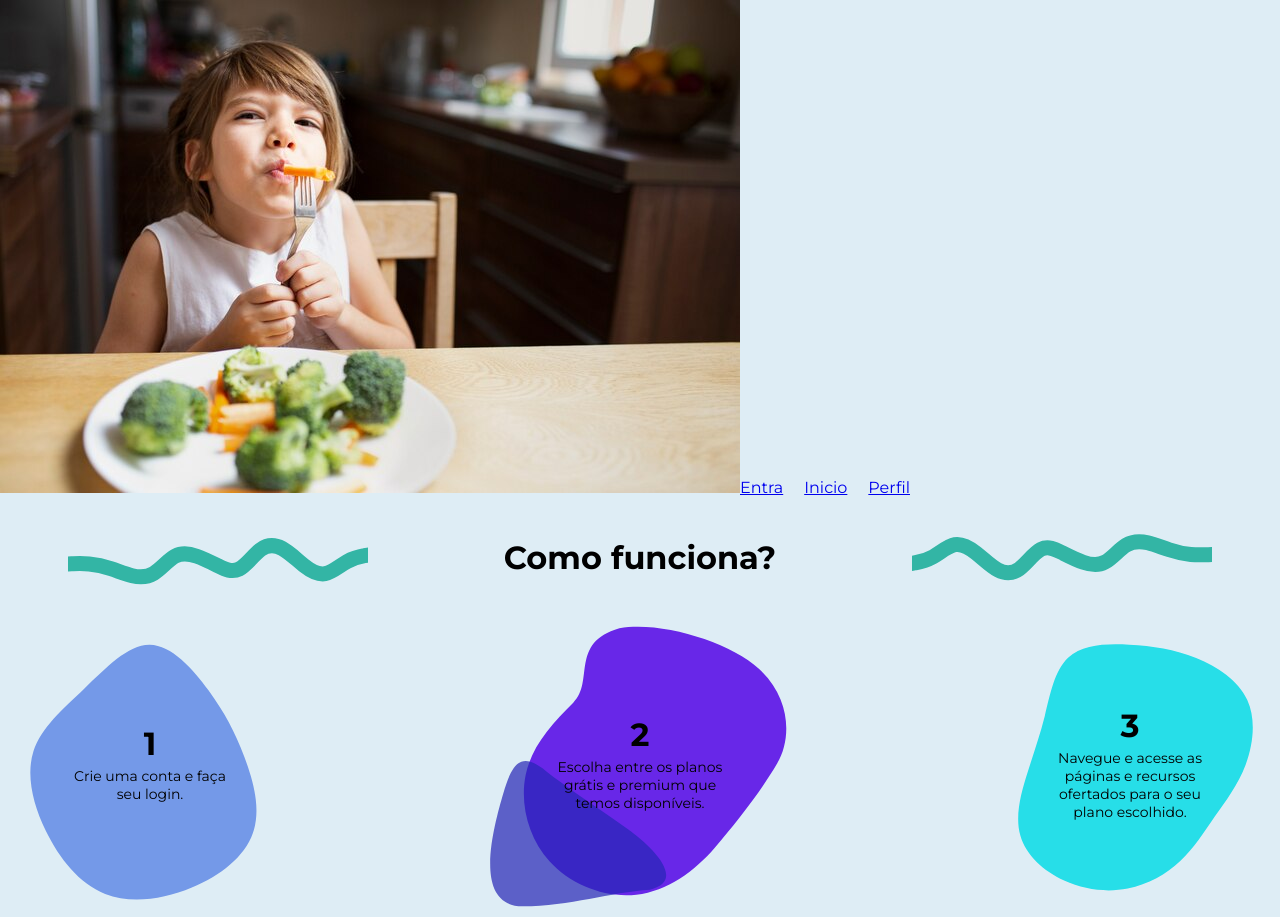
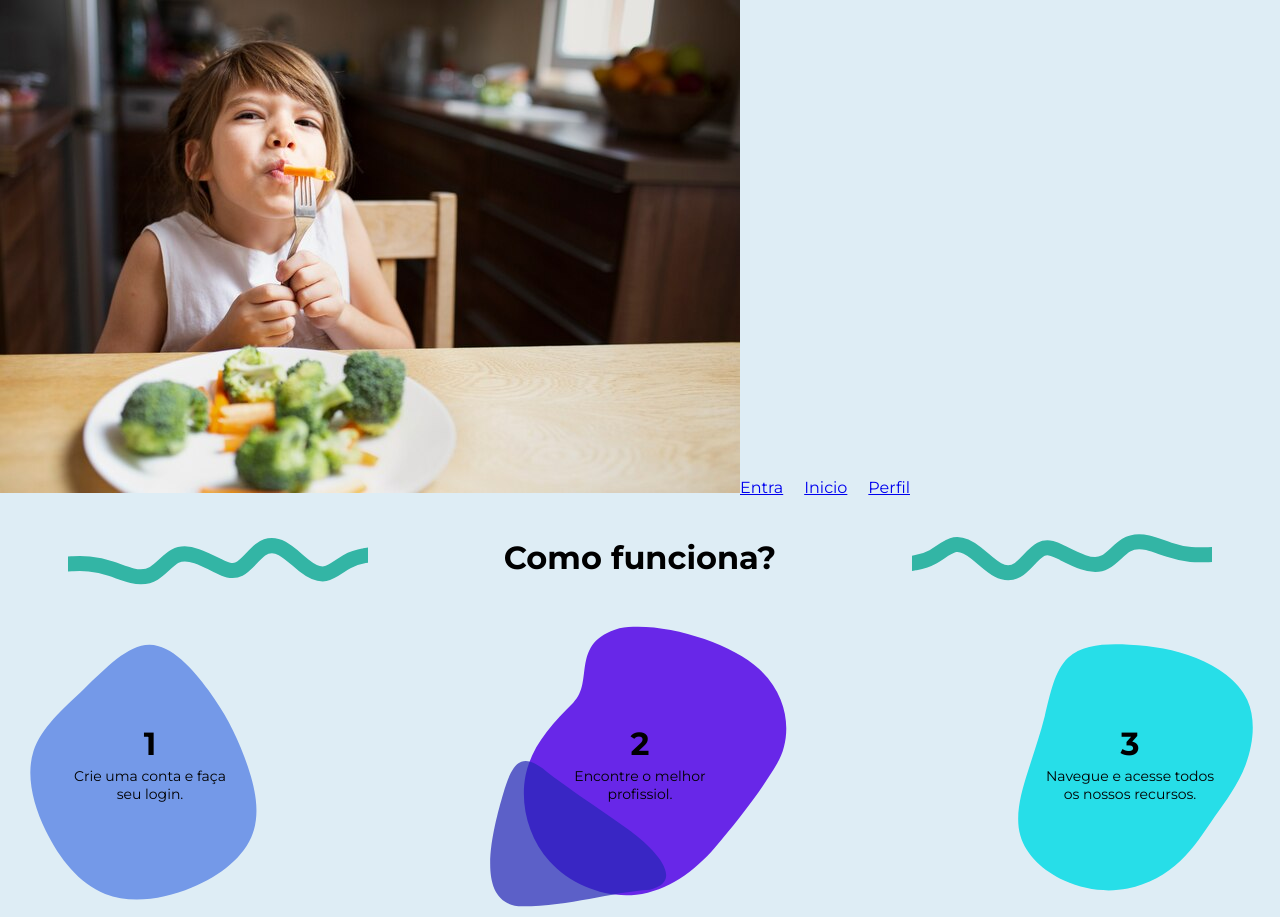
Before and after one commit to PaulaRobertaSuelen/Seguran-a-Alimentar-, a React (Vite) app: page / in a window 1280 px wide. Shown: the top 917 px of the page. Built offline with nearby package versions, Linux system fonts and the light colour scheme.

Commit message:
refactor:mudança de conteúdo do texto.

```diff
--- a/src/pages/Home/index.jsx
+++ b/src/pages/Home/index.jsx
@@ -41,12 +41,12 @@ export default function Home() {
           <TextInsideImage
             title="2"
             image={Icon2}
-            text="Escolha entre os planos grátis e premium que temos disponíveis."
+            text="Encontre o melhor profissiol."
           />
           <TextInsideImage
             title="3"
             image={Icon3}
-            text="Navegue e acesse as páginas e recursos ofertados para o seu plano escolhido."
+            text="Navegue e acesse todos os nossos recursos."
           />
         </div>
 
```
